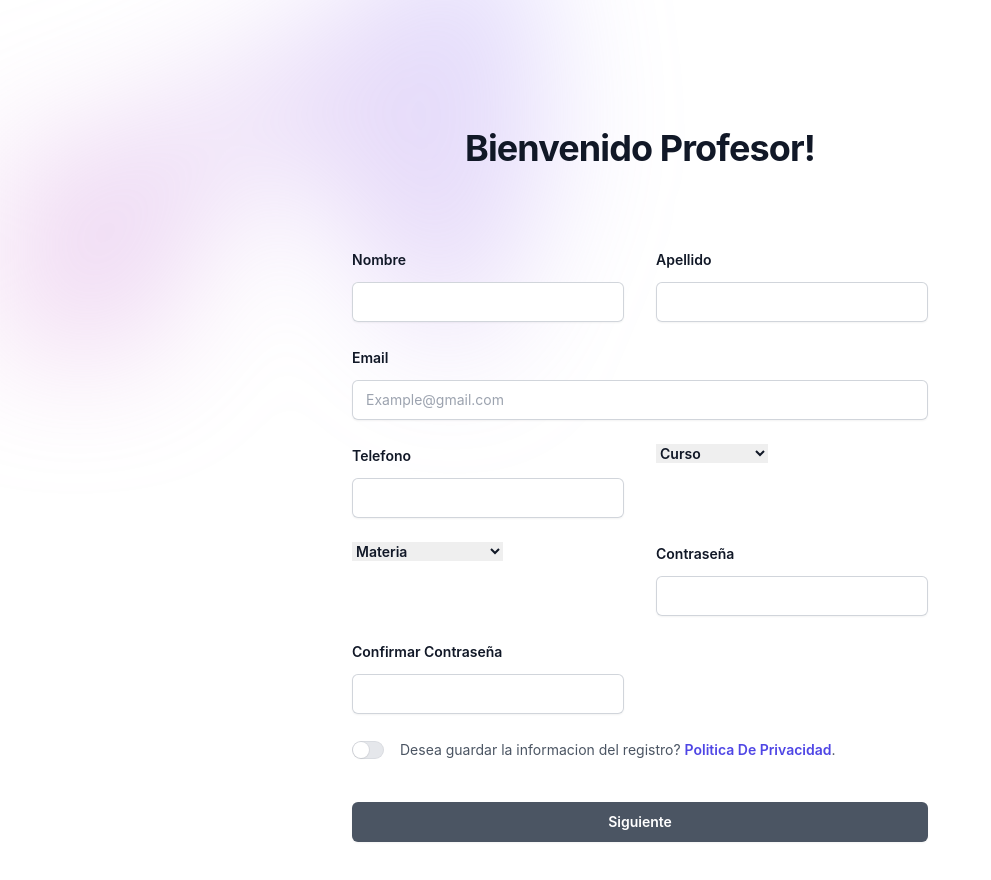
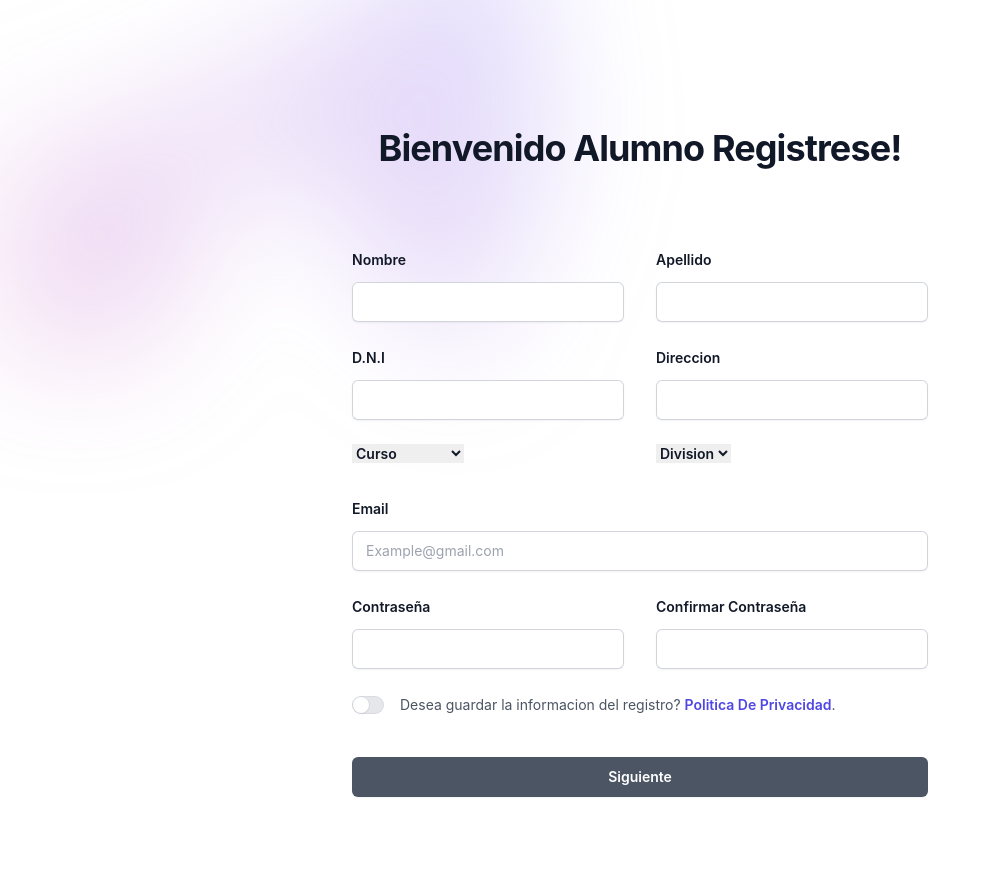
Before and after one commit to ReginaPescara/cuaderno-comunicaciones, a React (Create React App) app: page / in a window 1280 px wide. Shown: the top 880 px of the page, without its empty margins (0-991 px from the left). Built offline with nearby package versions, Linux system fonts and the light colour scheme.

Commit message:
Modificando nombres de archivos y componentes

```diff
--- a/package.json
+++ b/package.json
@@ -23,7 +23,9 @@
     "postcss-cli": "^8.3.1",
     "react": "^18.2.0",
     "react-dom": "^18.2.0",
+    "react-router-dom": "^6.16.0",
     "react-scripts": "5.0.1",
+    "routes": "^2.1.0",
     "tailwind": "^4.0.0",
     "tailwindcss": "^3.3.2",
     "web-vitals": "^2.1.4"
--- a/src/App.js
+++ b/src/App.js
@@ -1,11 +1,10 @@
 import React from 'react';
 import './App.css';
 import RegistrarseAlumno from './Componentes/RegistrarseAlumno';
-import RegistrarseProfesor from './Componentes/RegistrarseProfesor';
 
 function App(){
   return(
-    <RegistrarseProfesor></RegistrarseProfesor>
+    <RegistrarseAlumno></RegistrarseAlumno>
   )
   }
 export default App;
```
Also changed, not shown: 1 other file (tests, documents, lock files or other folders).
